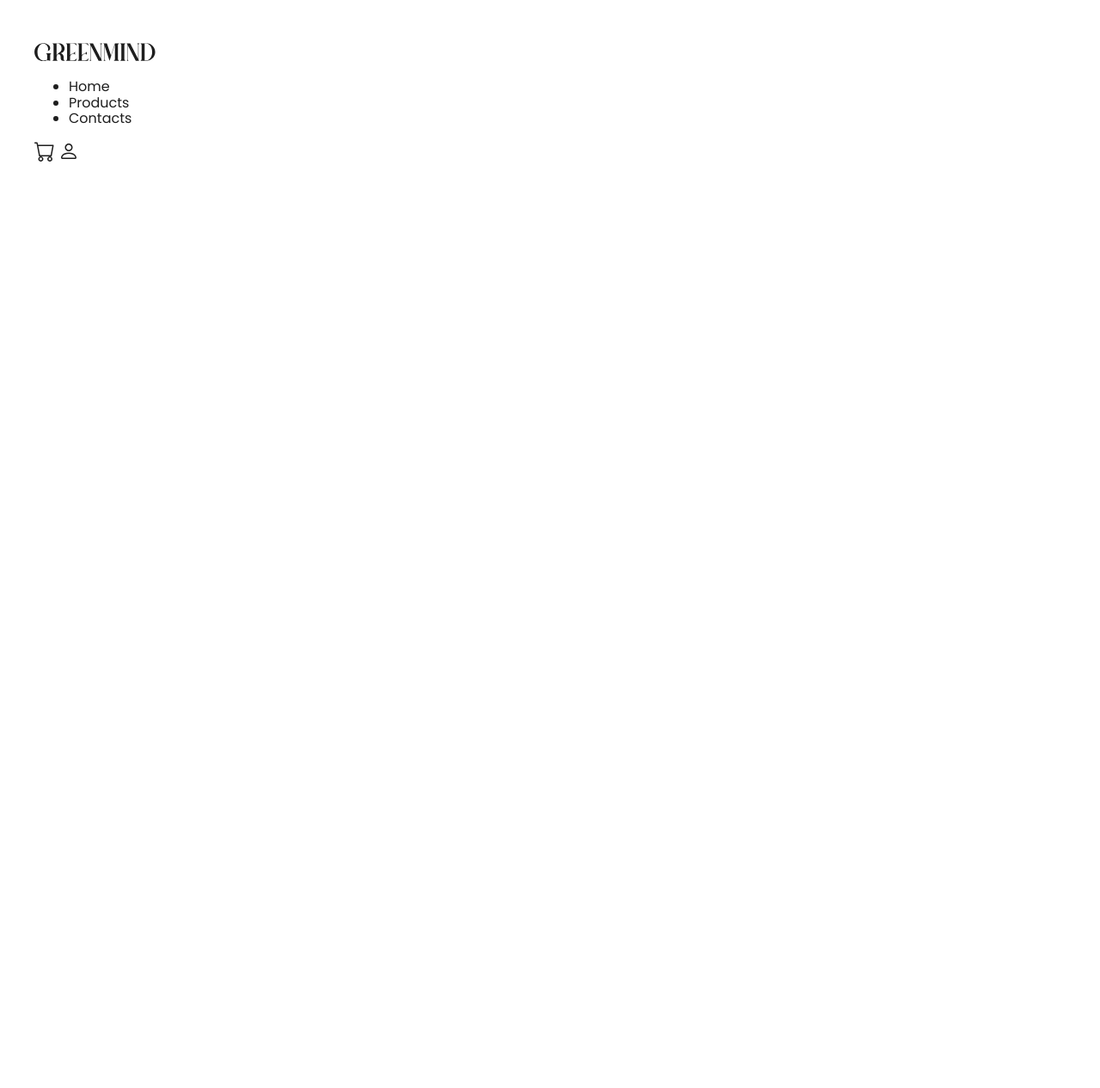
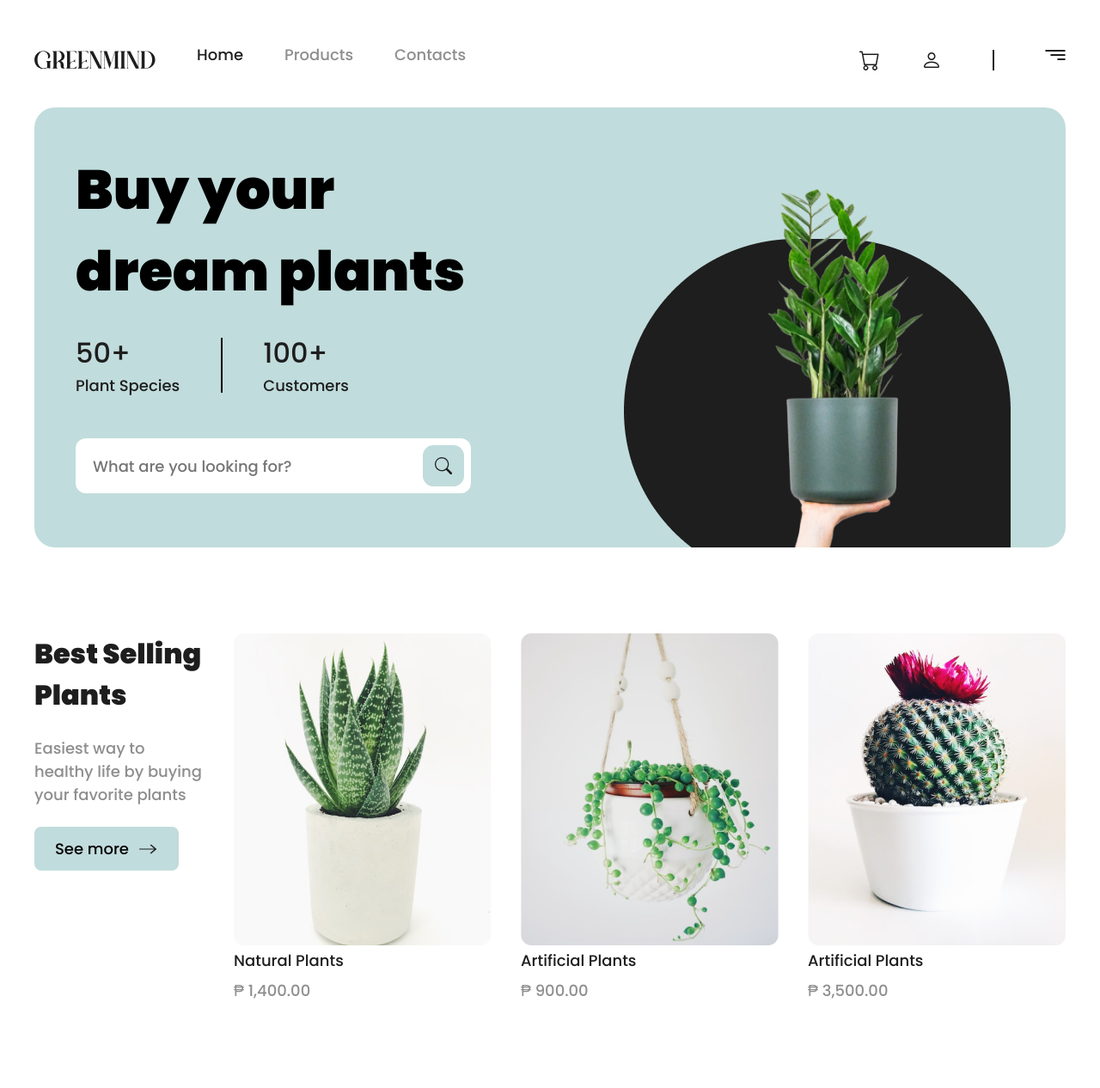
Before and after one commit to lnrzhkv/greenmind, a website built with Vite: page index.html in a window 1280 px wide. Shown: the whole page at 86% size. Before the commit the page ends 800 px from the top, so only its background shows below. Built offline with nearby package versions, Linux system fonts and the light colour scheme.

Commit message:
add sections hero and products

```diff
--- a/index.html
+++ b/index.html
@@ -41,5 +41,80 @@
         </div>
       </div>
     </header>
+
+    <section class="hero">
+      <div class="container">
+        <div class="hero-wrapper">
+          <div class="left-content">
+            <h1 class="hero-title">Buy your dream plants</h1>
+            <div class="hero-textarea">
+              <div class="textarea-wrapper">
+                <span class="textarea-subtitle">50+</span>
+                <span class="textarea-descr">Plant Species</span>
+              </div>
+              <div class="textarea-divider"></div>
+              <div class="textarea-wrapper">
+                <span class="textarea-subtitle">100+</span>
+                <span class="textarea-descr">Customers</span>
+              </div>
+            </div>
+            <form class="form-wrapper">
+              <input
+                class="search-area"
+                type="search"
+                name="search"
+                id="search"
+                placeholder="What are you looking for?"
+              />
+              <input
+                class="search-submit"
+                type="submit"
+                name="submit"
+                class="submit"
+                value=""
+              />
+            </form>
+          </div>
+          <div class="right-content">
+            <img src="images/zameo.png" alt="photo of a plant" />
+          </div>
+        </div>
+      </div>
+    </section>
+
+    <section class="products">
+      <div class="container">
+        <div class="products-wrapper">
+          <div class="title-wrapper">
+            <h2 class="title">Best Selling Plants</h2>
+            <h2 class="subtitle">
+              Easiest way to healthy life by buying your favorite plants
+            </h2>
+            <button class="btn-primary">See more</button>
+          </div>
+          <div class="product-item">
+            <img src="images/products/sanseeveria.png" alt="sanseeveria" />
+            <div class="item-descr">
+              <span class="product-name">Natural Plants</span>
+              <span class="product-price">₱ 1,400.00</span>
+            </div>
+          </div>
+          <div class="product-item">
+            <img src="images/products/sukkulent.png" alt="sukkulent" />
+            <div class="item-descr">
+              <span class="product-name">Artificial Plants</span>
+              <span class="product-price">₱ 900.00</span>
+            </div>
+          </div>
+          <div class="product-item">
+            <img src="images/products/cactus.png" alt="cactus">
+            <div class="item-descr">
+              <span class="product-name">Artificial Plants</span>
+              <span class="product-price">₱ 3,500.00</span>
+            </div>
+          </div>
+        </div>
+      </div>
+    </section>
   </body>
 </html>
--- /dev/null
+++ b/styles/components/buttons.scss
@@ -0,0 +1,19 @@
+.btn-primary {
+  border-radius: 8px;
+  padding: 12px 24px;
+  width: 168px;
+  height: 51px;
+  border: none;
+  background: var(--color-primary);
+  @include font-popins(18px, 500);
+  gap: 10px;
+  display: flex;
+  align-self: flex-start;
+}
+
+.btn-primary::after {
+  content: url(/images/icons/arrow.svg);
+  display: flex;
+  align-self: center;
+  height: 20px;
+}
--- /dev/null
+++ b/styles/components/container.scss
@@ -0,0 +1 @@
+@import "buttons.scss";
--- a/styles/global.scss
+++ b/styles/global.scss
@@ -1,8 +1,8 @@
 @import "./lib/normalize";
 @import "./lib/swiper";
 @import "./ui/container";
-// @import "./components/container";
-@import "./sections/container";
+@import "./components/container";
+@import "sections/container";
 
 * {
   box-sizing: border-box;
@@ -28,3 +28,41 @@ body {
 a {
   text-decoration: none;
 }
+
+/* clears the ‘X’ from Internet Explorer */
+input[type="search"]::-ms-clear {
+  display: none;
+  width: 0;
+  height: 0;
+}
+input[type="search"]::-ms-reveal {
+  display: none;
+  width: 0;
+  height: 0;
+}
+/* clears the ‘X’ from Chrome */
+input[type="search"]::-webkit-search-decoration,
+input[type="search"]::-webkit-search-cancel-button,
+input[type="search"]::-webkit-search-results-button,
+input[type="search"]::-webkit-search-results-decoration {
+  display: none;
+}
+
+.title-wrapper {
+  @include flex;
+  gap: 24px;
+  flex-direction: column;
+  width: 209px;
+  height: 276px;
+
+  .title {
+    margin: 0;
+    @include font-popins(32px, 700);
+  }
+
+  .subtitle {
+    margin: 0;
+    @include font-popins(18px, 500);
+    color: var(--color-text-light);
+  }
+}
--- a/styles/sections/container.scss
+++ b/styles/sections/container.scss
@@ -1 +1,3 @@
 @import "header.scss";
+@import "hero.scss";
+@import "products.scss";
--- a/styles/sections/header.scss
+++ b/styles/sections/header.scss
@@ -1,4 +1,71 @@
 header {
   padding: 50px 0 36px 0;
-  @include flex(space-between);
+
+  .header-wrapper {
+    @include flex(space-between);
+
+    .header-menu {
+      @include flex;
+      gap: 48px;
+
+      & ul {
+        @include flex;
+        gap: 48px;
+        margin: 0;
+        padding: 0 0 12px;
+
+        & li {
+          list-style: none;
+          @include font-popins(18px, 500);
+          color: var(--color-text-light);
+        }
+
+        & :hover {
+          cursor: pointer;
+        }
+
+        & :first-child {
+          color: var(--color-text);
+        }
+      }
+    }
+
+    .header-sidebar {
+      @include flex;
+      gap: 48px;
+
+      .sidebar-divider {
+        border: 1px solid var(--color-text);
+        width: 24px;
+        height: 0px;
+        transform: rotate(90deg);
+      }
+
+      .hamburger {
+        width: 24px;
+        height: 24px;
+        display: flex;
+        gap: 3px;
+
+        transform: rotate(90deg);
+
+        & span {
+          border: 1px solid var(--color-text);
+          border-radius: 30px;
+        }
+
+        & :nth-child(2) {
+          height: 18px;
+        }
+
+        & :nth-child(3) {
+          height: 10px;
+        }
+
+        & :hover {
+          cursor: pointer;
+        }
+      }
+    }
+  }
 }
--- /dev/null
+++ b/styles/sections/hero.scss
@@ -0,0 +1,80 @@
+.hero {
+  .hero-wrapper {
+    border-radius: 24px;
+    background: var(--color-primary);
+    height: 512px;
+    @include flex(flex-start, flex-start);
+    gap: 166px;
+    padding: 48px;
+
+    .left-content {
+      @include flex(flex-start, flex-start);
+      flex-direction: column;
+      width: 512px;
+      height: fit-content;
+
+      .hero-title {
+        @include font-popins(64px, 900);
+        color: var(--color-text-secondary);
+        margin: 0;
+        margin-bottom: 24px;
+      }
+
+      .hero-textarea {
+        @include flex(space-between);
+        width: 318px;
+        height: 75px;
+        margin-bottom: 48px;
+
+        .textarea-wrapper {
+          @include flex(flex-start, flex-start);
+          flex-direction: column;
+
+          .textarea-subtitle {
+            @include font-popins(32px, 500);
+          }
+
+          .textarea-descr {
+            @include font-popins(18px, 500);
+          }
+        }
+        .textarea-divider {
+          border: 1px solid var(--color-text-secondary);
+          width: 64px;
+          height: 0px;
+          transform: rotate(-90deg);
+        }
+      }
+
+      .form-wrapper {
+        position: relative;
+        border-radius: 12px;
+        width: 460px;
+        height: 64px;
+        background: var(--color-bg);
+        @include flex(space-between);
+        padding: 8px 8px 8px 18px;
+
+        .search-area {
+          width: 360px;
+          height: 100%;
+          @include font-popins(18px, 500);
+          border: none;
+          outline: none;
+        }
+
+        .search-submit {
+          border: 1px solid var(--color-primary);
+          border-radius: 12px;
+          width: 48px;
+          height: 48px;
+          background: var(--color-primary);
+          background-image: url(/images/icons/search.svg);
+          background-repeat: no-repeat;
+          background-position: center;
+          padding: 14px;
+        }
+      }
+    }
+  }
+}
--- /dev/null
+++ b/styles/sections/products.scss
@@ -0,0 +1,23 @@
+.products-wrapper {
+  padding: 100px 0;
+  @include flex(flex-start, flex-start);
+  gap: 34px;
+}
+
+.product-item {
+  .item-descr {
+    @include flex(center, flex-start);
+    gap: 8px;
+    flex-direction: column;
+    width: fit-content;
+
+    .product-name {
+      @include font-popins(18px, 500);
+    }
+
+    .product-price {
+      @include font-popins(18px, 500);
+      color: var(--color-text-light);
+    }
+  }
+}
--- a/styles/ui/mixin.scss
+++ b/styles/ui/mixin.scss
@@ -3,3 +3,11 @@
   justify-content: $j;
   align-items: $a;
 }
+
+@mixin font-popins($fsize: normal, $fweight: normal, $lh: normal, $ls: normal) {
+  font-family: "Poppins", sans-serif;
+  font-weight: $fweight;
+  font-size: $fsize;
+  line-height: $lh;
+  letter-spacing: $ls;
+}
--- a/styles/ui/vars.scss
+++ b/styles/ui/vars.scss
@@ -3,4 +3,5 @@
 --color-primary: #c1dcdc;
 --color-text: #1e1e1e;
 --color-text-light: rgba(30, 30, 30, 0.5);
+--color-text-secondary: #000;
 }
```
Also changed, not shown: images/icons/arrow.svg (added), images/icons/search.svg (added), images/products/cactus.png (added), images/products/sanseeveria.png (added), images/products/sukkulent.png (added), images/zameo.png (added). Lines whose indentation alone changed are shown as unchanged.
